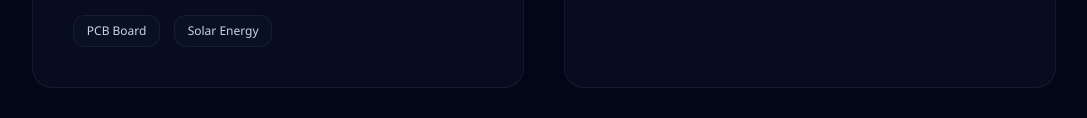
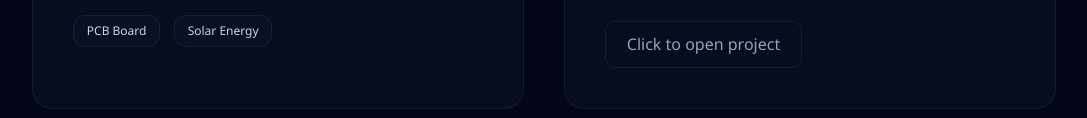
Before and after one commit to KrutishGharat-AI-tech/My-Portfolio, a plain HTML site: page index.html in a window 1280 px wide. Shown: the part 2318-2436 px from the top of the page, without its empty margins (96-1183 px from the left). Drawn offline with Linux system fonts and the light colour scheme.

Commit message:
Update index.html

```diff
--- a/index.html
+++ b/index.html
@@ -530,6 +530,9 @@ body.matrix-mode .section-title {
                     <span class="skill-tag" style="font-size: 0.75rem; padding: 0.35rem 0.8rem;">CSS3</span>
                     <span class="skill-tag" style="font-size: 0.75rem; padding: 0.35rem 0.8rem;">HTML5</span>
                 </div>
+                <div class="contact-links">
+                    <a href="https://krutishgharat-ai-tech.github.io/Car-media-Player/" target="_blank" class="interactive-element">Click to open project</a>
+                </div>
             </div>
 
             <div class="project-card reveal" data-category="web">
```
